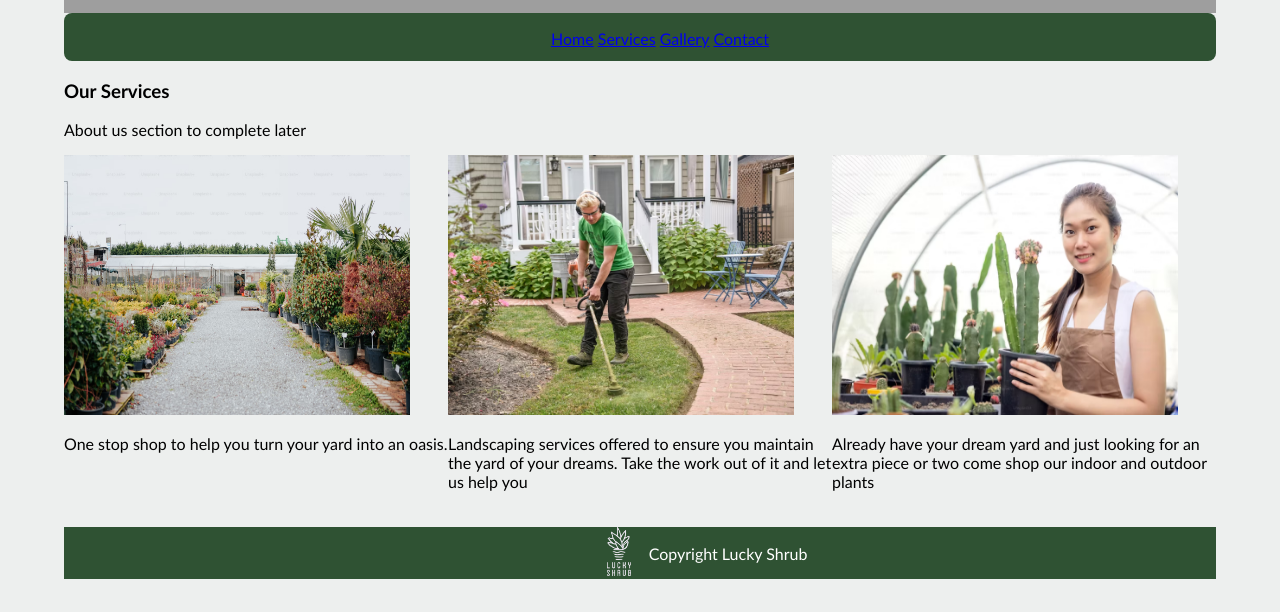
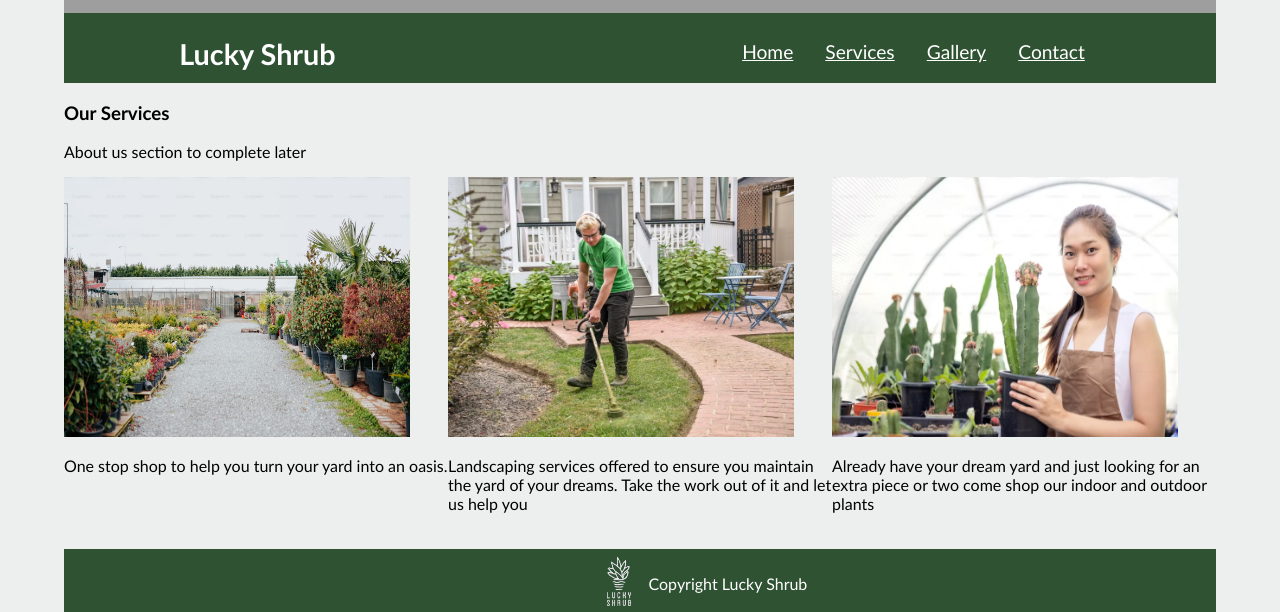
Before and after one commit to kdmatthews/Lucky-Shrub, a plain HTML site: page index.html in a window 1280 px wide. Shown: the part 355-967 px from the top of the page. Drawn offline with Linux system fonts and the light colour scheme; grey boxes are pictures that could not be loaded.

Commit message:
NavBar CSS
Styled Navbar

```diff
--- a/index.html
+++ b/index.html
@@ -10,8 +10,9 @@
     <header>
         <img src="Asset 3@3x.png" alt="Lucky Shrub Logo">
     </header>
+    <div class="container">
     <nav>
-
+        <h2>Lucky Shrub</h2>
         <ul>
             <li><a href="index.html">Home</a></li>
             <li><a href="services.html">Services</a></li>
@@ -20,6 +21,7 @@
         </ul>
 
     </nav>
+    </div>
     <main>
         <section>
             <article>
--- a/style.css
+++ b/style.css
@@ -23,25 +23,47 @@ header > img {
     margin-bottom: 1rem;
 }
 
-
-nav {
+.container {
     background-color: #2F5233;
-    border-radius: .5rem;
-    height: 3rem;
+    font-size: 1.2rem;
+    height: 70px;
+    color: white;
+  }
+  nav {
     display: flex;
-    justify-content: space-around;
+    justify-content: center;
+    height: 100%;
+    width: 80%;
+    margin: auto;
+  }
 
 
-}
 nav ul {
-    list-style: none;
-    text-align: center;
+    display: flex;
+    list-style-type: none
 }
 
 nav li {
-    display: inline-block;
+    display: flex;
+    list-style-type: none
 }
 
+.container nav {
+    justify-content: space-between;
+}
+
+.container nav ul li {
+    padding: .5rem;
+    margin: 0 .5rem;
+}
+
+nav a {
+    color: white;
+}
+
+nav a:hover {
+    color:#94C973;
+}
 section {
     display: flex;
 }
@@ -63,6 +85,7 @@ footer {
     display: flex;
     background-color: #2F5233;
     text-align: right;
+    padding: .5rem;
 
 }
 
@@ -83,3 +106,15 @@ footer p{
     margin-top: 3%;
 
 }
+
+
+/* media queries */
+@media screen and (min-width: 390px) and (max-width: 767px) {
+    .container {
+      height: 100%;
+    }
+
+    .container .navbar {
+      flex-direction: column;
+    }
+  }
```
